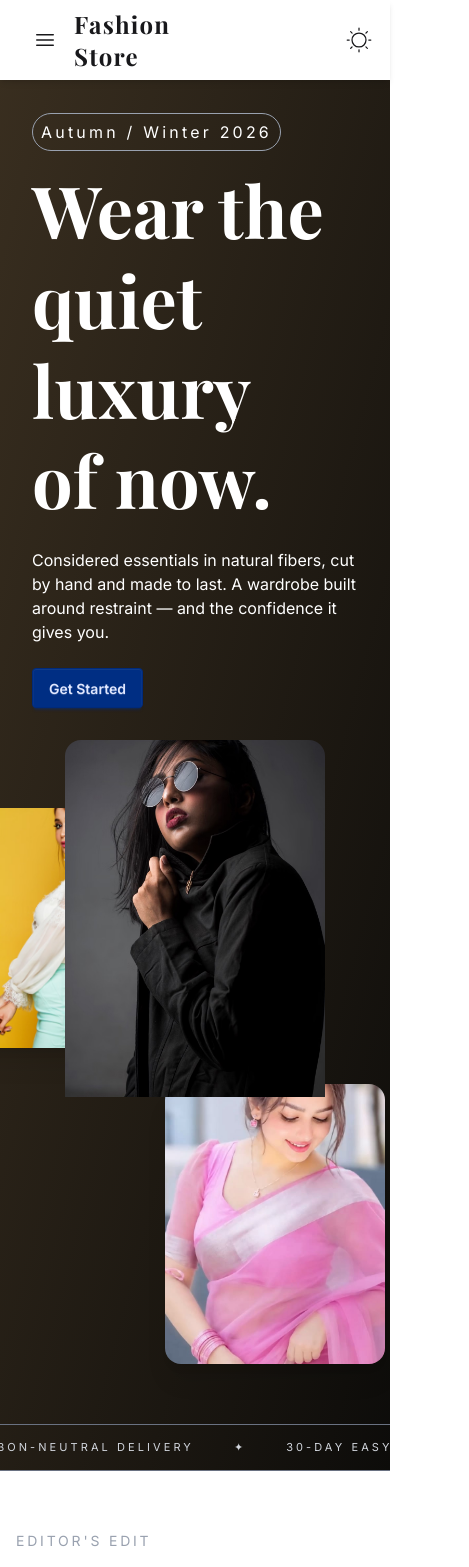
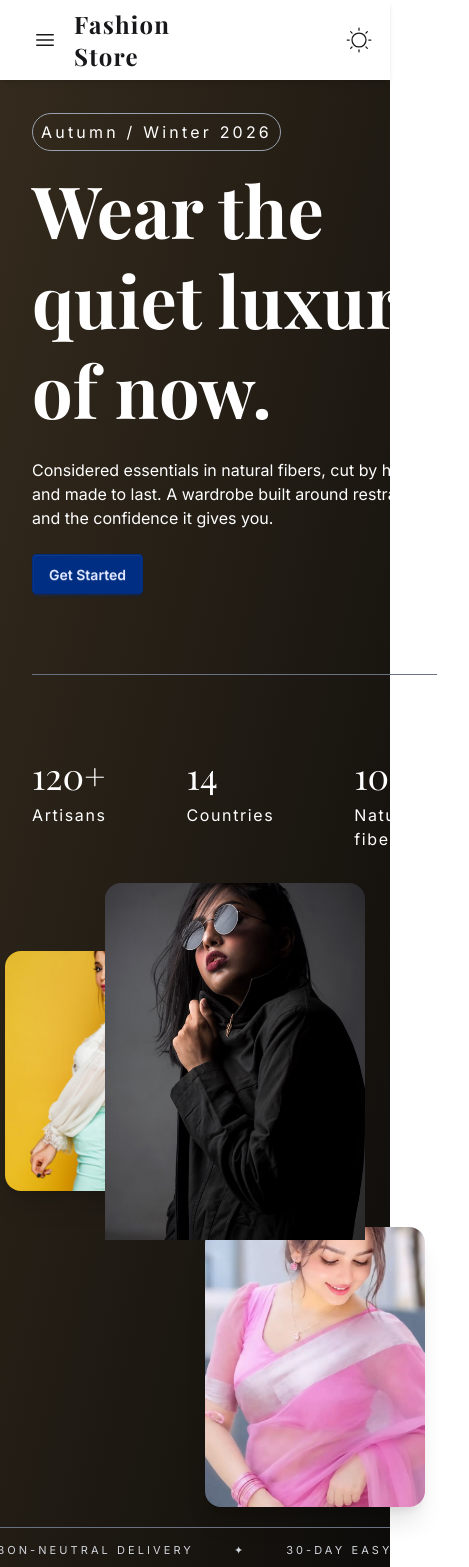
Before and after one commit to ohiduzzaman23/shope-store, a React (Vite) app: page / in a window 390 px wide. Shown: the top 1567 px of the page, 469 px wide, since content can reach past the window. Built offline with nearby package versions, Linux system fonts and the light colour scheme; a web font is replaced by a local one.

Commit message:
update home page

```diff
--- a/src/components/Hero.jsx
+++ b/src/components/Hero.jsx
@@ -8,8 +8,8 @@ const Hero = () => {
   return (
     <div className="hero min-h-screen flex pt-20 ">
       <Container>
-        <div className="hero-content flex-1 flex-col-reverse lg:flex-row-reverse gap-8 px-4 py-10 lg:pr-6">
-          <div className="relative w-fit mx-auto">
+        <div className="hero-content flex-col-reverse lg:flex-row-reverse gap-8 px-4 py-10 lg:pr-6">
+          <div className="relative w-fit mx-auto flex-1">
             {/* Image 1 */}
             <div className="relative z-20 overflow-hidden rounded-2xl w-fit mx-auto pb-56">
               <img
@@ -20,7 +20,7 @@ const Hero = () => {
             </div>
 
             {/* Image 2 */}
-            <div className="absolute left-[-100px] top-1/3 -translate-y-1/2 z-10 hover:z-30 transition-all duration-300">
+            <div className="absolute left-[-100px] top-1/3 -translate-y-1/2 z-10 lg:left-[-20px] hover:z-30 transition-all duration-300">
               <div className="overflow-hidden rounded-2xl shadow-xl">
                 <img
                   src={heroImage_2}
@@ -31,7 +31,7 @@ const Hero = () => {
             </div>
 
             {/* Image 3 */}
-            <div className="absolute right-[-60px] bottom-[-60px] z-10  hover:z-30">
+            <div className="absolute right-[-60px] bottom-[-60px] z-10 lg:right-[-20px]  hover:z-30">
               <div className="overflow-hidden rounded-2xl shadow-xl">
                 <img
                   src={heroImage_3}
@@ -58,8 +58,22 @@ const Hero = () => {
               last. A wardrobe built around restraint — and the confidence it
               gives you.
             </p>
-
             <button className="btn btn-primary">Get Started</button>
+            <hr className="mt-20 w-full lg:w-[500px] text-gray-500"></hr>
+            <div className="flex gap-20 mt-20">
+              <div className="space-y-2">
+                <h2 className="font-display text-4xl">120+</h2>
+                <p className="tracking-[0.1em]">Artisans</p>
+              </div>
+              <div className="space-y-2">
+                <h2 className="font-display text-4xl">14</h2>
+                <p className="tracking-[0.1em]">Countries</p>
+              </div>
+              <div className="space-y-2">
+                <h2 className="font-display text-4xl">100%</h2>
+                <p className="tracking-[0.1em]">Natural fibers</p>
+              </div>
+            </div>
           </div>
         </div>
       </Container>
--- a/src/components/Home.jsx
+++ b/src/components/Home.jsx
@@ -9,9 +9,9 @@ const Home = () => {
   const products = useLoaderData();
   return (
     <div>
-      <section className="bg-[linear-gradient(to_bottom_right,#3A2F20_0%,#0D0C0A_100%)] text-white ">
+      <section className="bg-[linear-gradient(to_bottom_right,#3A2F20_-10%,#0D0C0A_100%)] text-white ">
         <Hero></Hero>
-        <div className=" mt-20">
+        <div className=" mt-10">
           <TopMarquee></TopMarquee>
         </div>
       </section>
--- a/src/components/Products.jsx
+++ b/src/components/Products.jsx
@@ -7,7 +7,7 @@ const Products = () => {
   const products = useLoaderData();
   return (
     <Container>
-      <div>
+      <div className="mt-24">
         <div className="text-center mb-10">
           <p className="text-xl text-gray-400 tracking-[0.2em]">Collection</p>
           <h2 className="font-display text-5xl mt-3 font-semibold">
--- a/src/index.css
+++ b/src/index.css
@@ -32,6 +32,9 @@ body {
   background-color: var(--color-primary);
 }
 
+@utility color-secondary {
+  color: var(--color-secondary);
+}
 @utility color-accent {
   color: var(--color-accent);
 }
```
